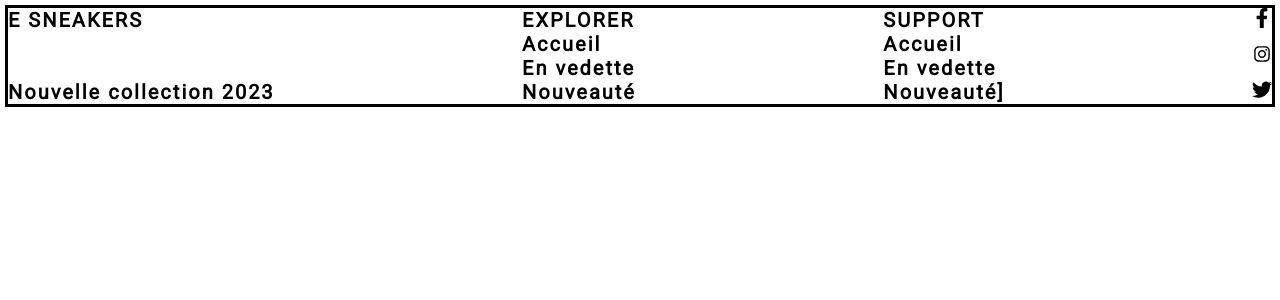
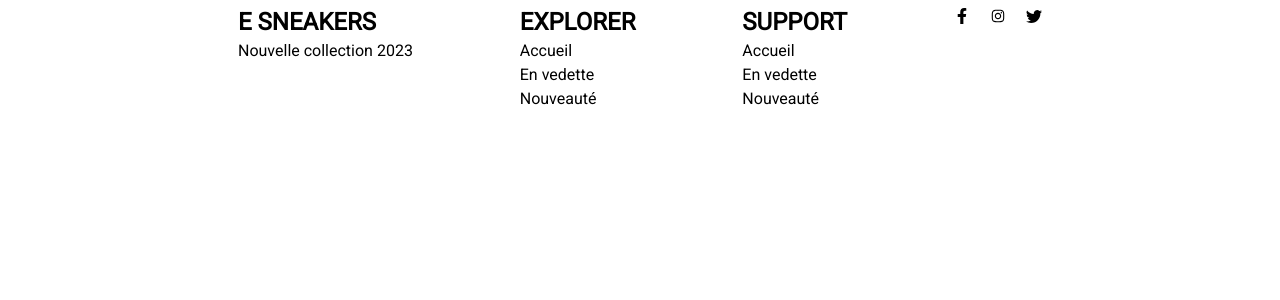
Before and after one commit to guelate/Shoe_Ecommerce, a React (Create React App) app: page / in a window 1280 px wide. Shown: the top 300 px of the page. Built offline with nearby package versions, Linux system fonts and the light colour scheme.

Commit message:
WIP  <Footer />

```diff
--- a/src/App.js
+++ b/src/App.js
@@ -1,21 +1,24 @@
 import React from "react";
 import "./App.css";
 import Footer from "./components/Footer";
-import {AiOutlineInstagram} from "react-icons/ai"
-import{FaFacebookF} from 'react-icons/fa'
-import {BsTwitter} from 'react-icons/bs'
+import { AiOutlineInstagram } from "react-icons/ai";
+import { FaFacebookF } from "react-icons/fa";
+import { BsTwitter } from "react-icons/bs";
 
 function App() {
 
-  const tab1 = ["E SNEAKERS","Nouvelle collection 2023"];
-  const tab2 = ["EXPLORER", "Accueil","En vedette", "Nouveauté"];
-  const tab3 = ["SUPPORT","Accueil","En vedette","Nouveauté]"];
-  const tab4 = [<FaFacebookF />,<AiOutlineInstagram />, <BsTwitter />];
+  const tab1 = [
+    "E SNEAKERS",
+    "EXPLORER",
+    "SUPPORT",
+    <FaFacebookF />,
+    <AiOutlineInstagram />,
+    <BsTwitter />,
+  ];
+  const tab2 = ["ligne", "ligne","ligne"];
+  const tab3 = ["column", "column", "column"];
 
-
-  return (
-    <Footer firstTab={tab1} secondTab={tab2} thirdTab={tab3} fourthTab={tab4} />
-  );
+  return <Footer firstTab={tab1} secondTab={tab2} thirdTab={tab3} />;
 }
 
 export default App;
--- a/src/common/components/column.js
+++ b/src/common/components/column.js
@@ -6,7 +6,7 @@ const Column = styled.div`
     width:auto;
     height:${props => props.sneakerCollection ? "80px":""};
     ${props => props.marginTop ? "margin-top:45%":""};
-    justify-content:space-between;
+    justify-content:${props => props.footer ? "":"space-between"};
     box-sizing:boder-box;
     align-items:${props => props.newsletter ? "center":""};
     gap:${props => props.newsletter ? "15px":""};
--- a/src/components/Footer.js
+++ b/src/components/Footer.js
@@ -5,27 +5,72 @@ import Column from "../common/components/column";
 import { createText } from "../utils/functions/main";
 import * as constantStyle from "../utils/Constants/style";
 import * as constantText from "../utils/Constants/main";
+import styled from "styled-components";
+import { AiOutlineInstagram } from "react-icons/ai";
+import { FaFacebookF } from "react-icons/fa";
+import { BsTwitter } from "react-icons/bs";
 
-const Footer = ({ firstTab, secondTab, thirdTab, fourthTab }) => {
-  const column_tab_first = firstTab;
-  const column_tab_second = secondTab;
-  const column_tab_third = thirdTab;
-  const column_tab_fourth = fourthTab;
+const Container = styled.div`
+  display: flex;
+  flex-direction: row;
+  // outline: solid;
+  // gap: ${(props) => (props.gap ? props.gap : "")};
+  padding: 0% 230px;
+  justify-content: space-between;
+`;
+//rename
+const ColumnFirst = styled.div`
+  display: flex;
+  flex-direction: column;
+  // outline: solid;
+  gap:5px;
+`;
+
+const Wrapper = styled.div`
+  display:flex;
+  flex-direction:row;
+  // outline: solid;
+  gap:20px;
+
+`;
+
+const Footer = () => {
+  const textStyle = {
+    margin: "0px",
+    padding: "0px",
+  };
 
   return (
-    <Row footer>
-      <Column>
-        {column_tab_first.map((element) =>
-          createText(
-            element,
-            constantText.H1_TEXT,
-            constantStyle.FONT_SIZE_20px,
-            constantStyle.LETTER_SPACING_2px
-          )
-        )}
-      </Column>
-      <Column>
-        {column_tab_second.map((element) =>
+    <Container>
+      <ColumnFirst>
+        <h2 style={textStyle}>E SNEAKERS</h2>
+        <p style={textStyle}>Nouvelle collection 2023</p>
+      </ColumnFirst>
+      <ColumnFirst>
+        <h2 style={textStyle}>EXPLORER</h2>
+        <p style={textStyle}>Accueil</p>
+        <p style={textStyle}>En vedette</p>
+        <p style={textStyle}>Nouveauté</p>
+      </ColumnFirst>
+      <ColumnFirst>
+        <h2 style={textStyle}>SUPPORT</h2>
+        <p style={textStyle}>Accueil</p>
+        <p style={textStyle}>En vedette</p>
+        <p style={textStyle}>Nouveauté</p>
+      </ColumnFirst>
+      <Wrapper>
+        <FaFacebookF />
+        <AiOutlineInstagram />
+        <BsTwitter />
+      </Wrapper>
+    </Container>
+  );
+};
+
+export default Footer;
+
+{
+  /* {column_tab_first.map((element) =>
           createText(
             element,
             constantText.H1_TEXT,
@@ -53,9 +98,5 @@ const Footer = ({ firstTab, secondTab, thirdTab, fourthTab }) => {
             constantStyle.LETTER_SPACING_2px
           )
         )}
-      </Column>
-    </Row>
-  );
-};
-
-export default Footer;
+      </Column> */
+}
```
